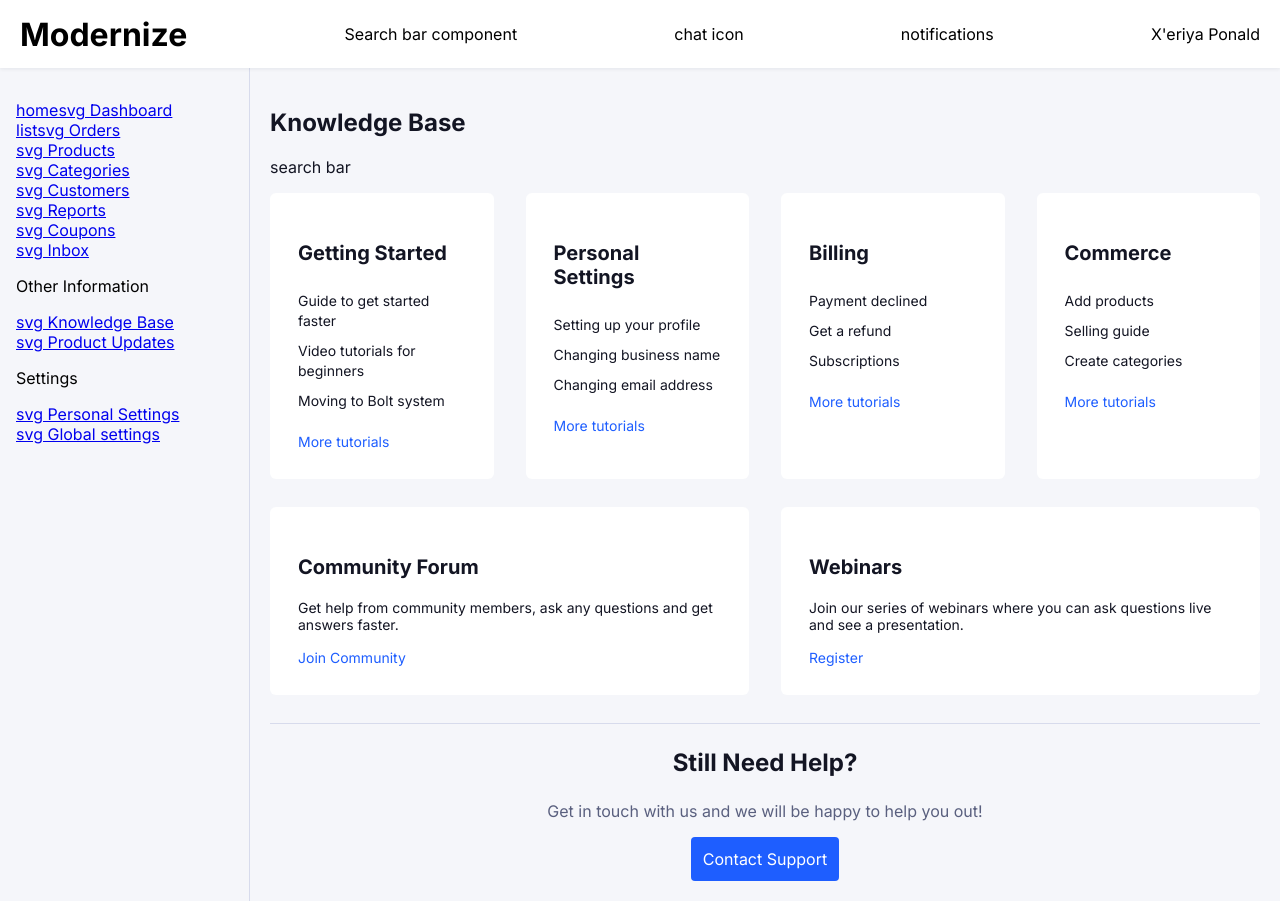
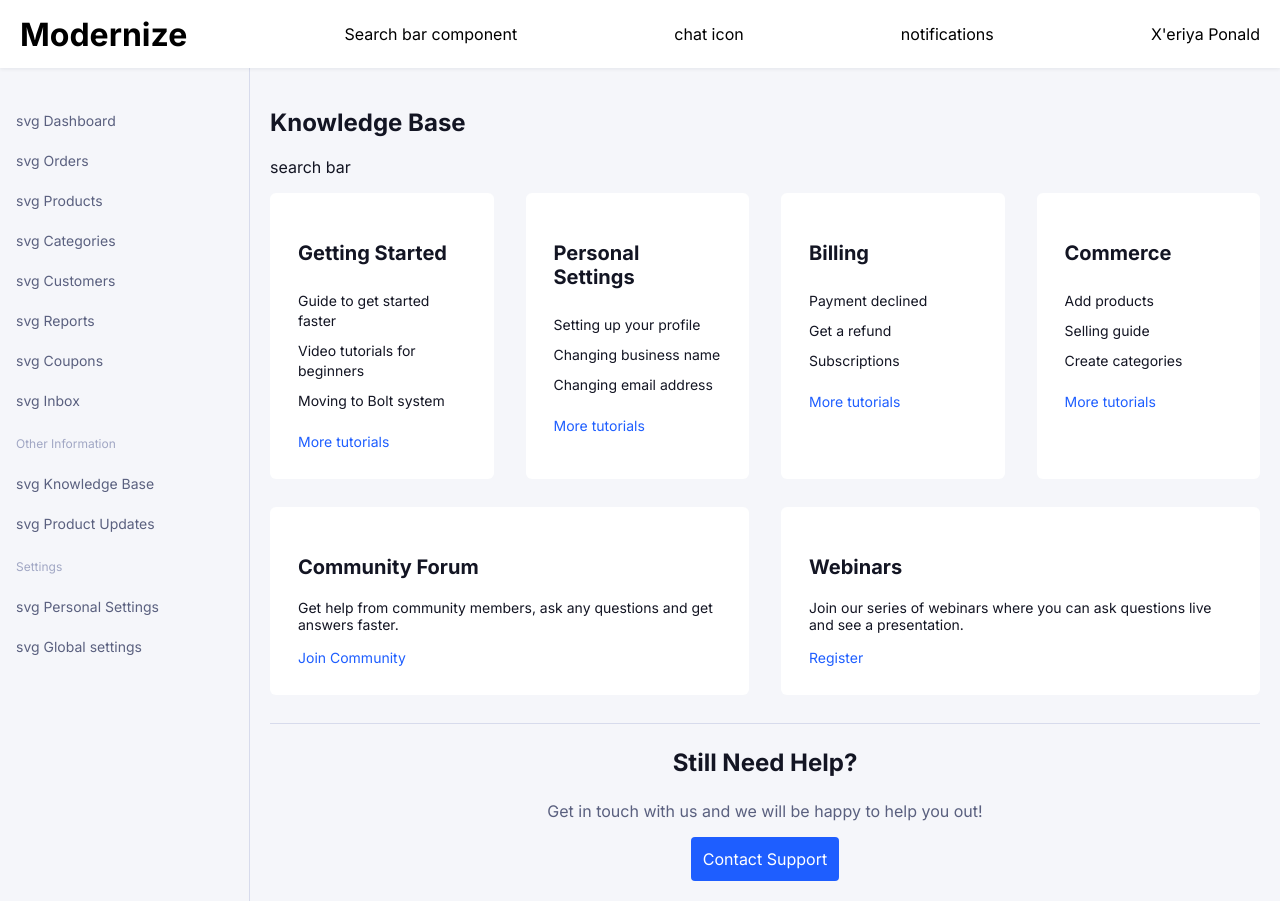
Before and after one commit to emoore29/Frontend-Angular-Challenge, an Angular app in the folder greenbase-app/: page / in a window 1280 px wide. Built offline with nearby package versions, Linux system fonts and the light colour scheme.

Commit message:
styled nav text

```diff
--- a/greenbase-app/src/app/navigation/navigation.component.html
+++ b/greenbase-app/src/app/navigation/navigation.component.html
@@ -1,19 +1,19 @@
 <nav class="nav-sidebar">
   <ul class="nav-list">
-    <li class="nav-item" *ngFor="let item of navItems">
-      <a href="#">{{ item.icon }} {{ item.name }}</a>
+    <li *ngFor="let item of navItems">
+      <a class="secondary-blue" href="#">{{ item.icon }} {{ item.name }}</a>
     </li>
   </ul>
   <ul class="nav-list">
-    <p>Other Information</p>
-    <li class="nav-item" *ngFor="let item of otherInformation">
-      <a href="#">{{ item.icon }} {{ item.name }}</a>
+    <p class="tertiary-blue nav-category">Other Information</p>
+    <li *ngFor="let item of otherInformation">
+      <a class="secondary-blue" href="#">{{ item.icon }} {{ item.name }}</a>
     </li>
   </ul>
   <ul class="nav-list">
-    <p>Settings</p>
-    <li class="nav-item" *ngFor="let item of settings">
-      <a href="#">{{ item.icon }} {{ item.name }}</a>
+    <p class="tertiary-blue nav-category">Settings</p>
+    <li class="nav-link" *ngFor="let item of settings">
+      <a class="secondary-blue" href="#">{{ item.icon }} {{ item.name }}</a>
     </li>
   </ul>
 </nav>
--- a/greenbase-app/src/app/navigation/navigation.component.sass
+++ b/greenbase-app/src/app/navigation/navigation.component.sass
@@ -10,3 +10,15 @@
 .nav-list
       padding-left: 0
       list-style-type: none
+
+.nav-list li
+      padding: 10px 0
+
+.nav-list a
+      text-decoration: none
+      font-size: 14px
+
+
+
+.nav-category
+      font-size: 12px
--- a/greenbase-app/src/app/navigation/navigation.component.ts
+++ b/greenbase-app/src/app/navigation/navigation.component.ts
@@ -17,11 +17,11 @@ export class NavigationComponent {
   navItems: NavItems[] = [
     {
       name: 'Dashboard',
-      icon: 'homesvg',
+      icon: 'svg',
     },
     {
       name: 'Orders',
-      icon: 'listsvg',
+      icon: 'svg',
     },
     {
       name: 'Products',
--- a/greenbase-app/src/styles.sass
+++ b/greenbase-app/src/styles.sass
@@ -12,3 +12,6 @@ button
 
 .secondary-blue
       color: #5A607F
+
+.tertiary-blue
+      color: #A1A7C4
```
